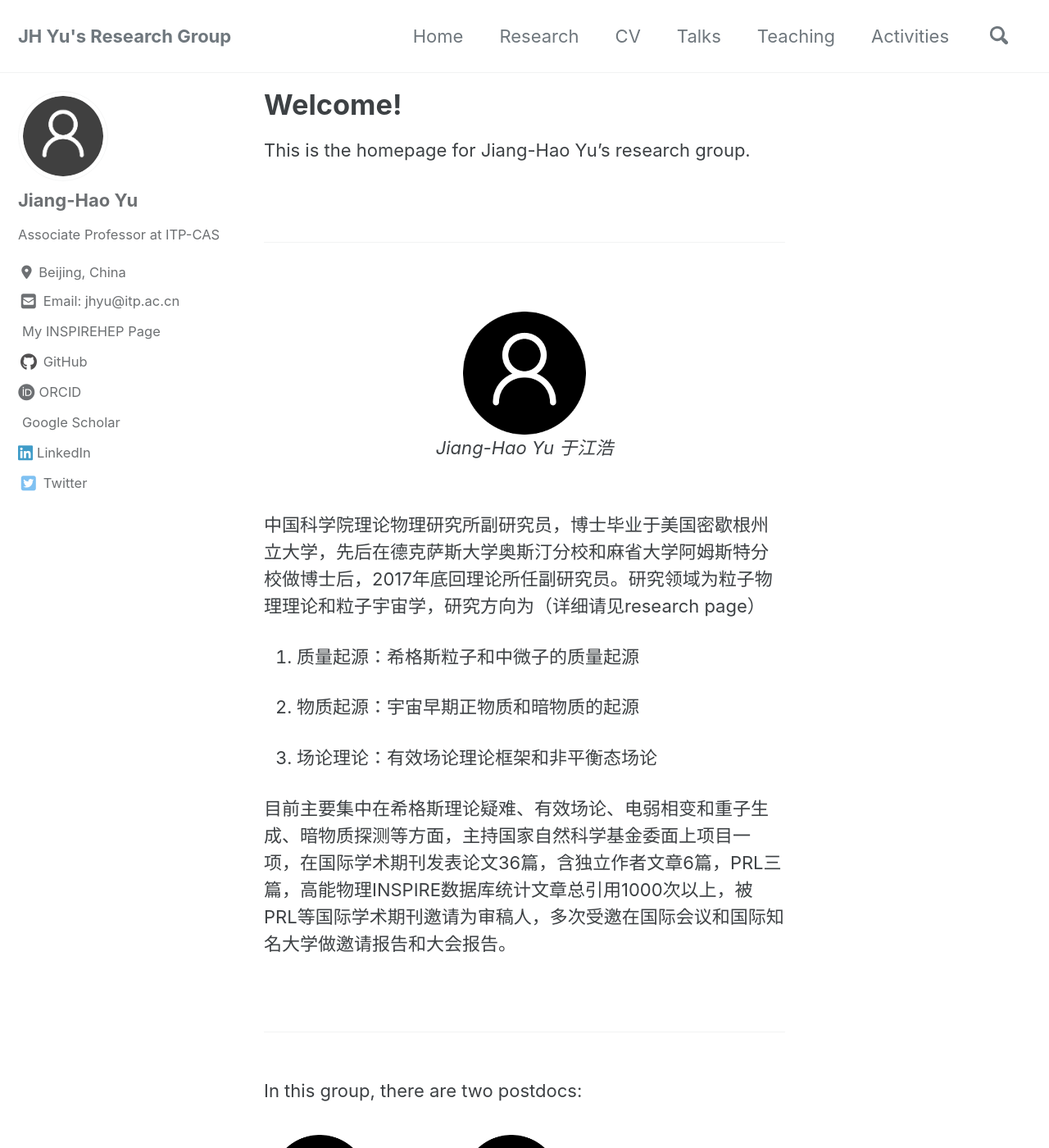
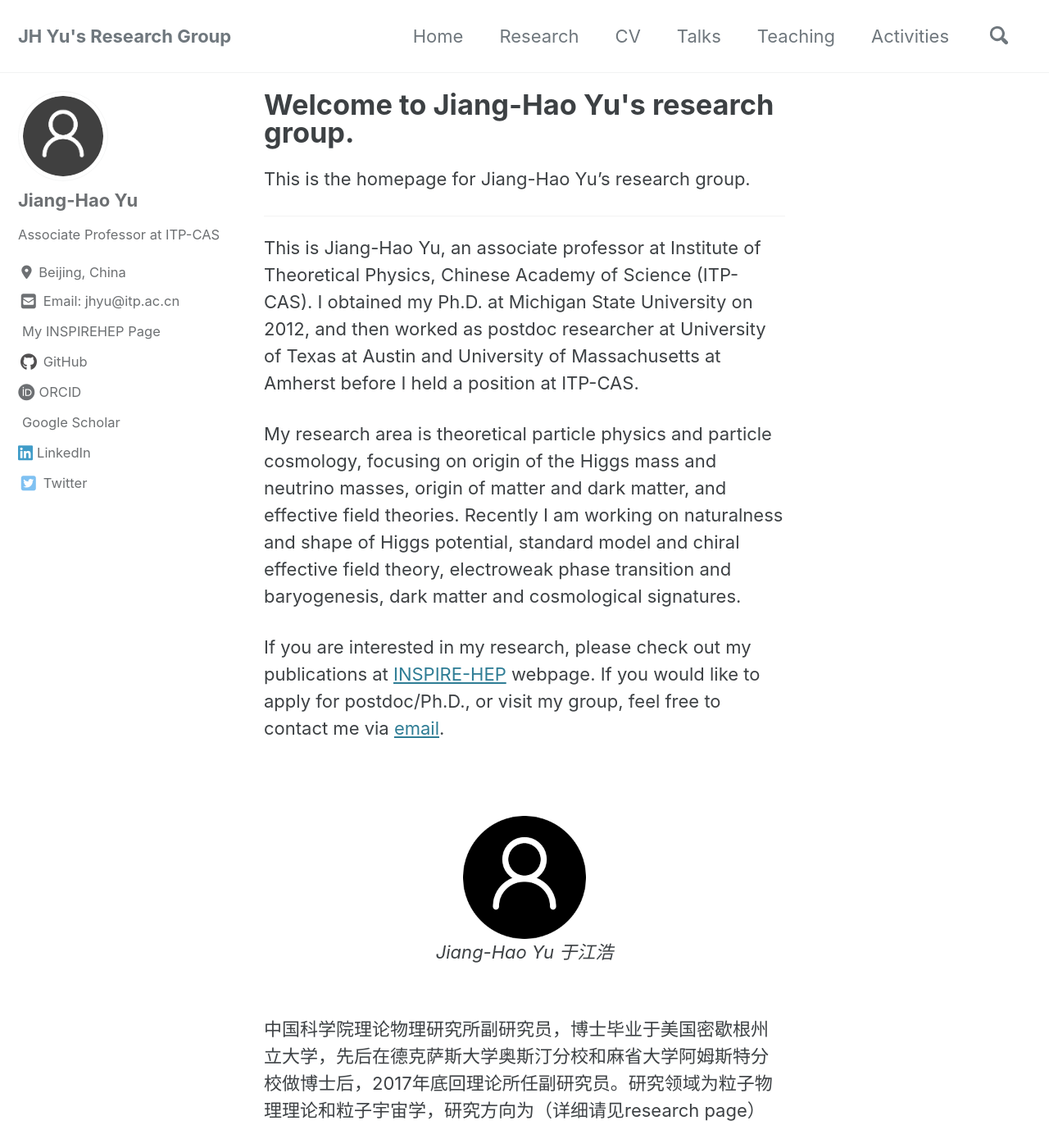
Before and after one commit to jhyu-itp/jhyu-itp.github.io, a Jekyll site: the page built from _pages/index.md, in a window 1280 px wide and 1400 px high. Shown: the whole window at 82% size. Built offline with Jekyll 4.4.1, drawn with Linux system fonts in a browser that asks for light colours; cached includes are drawn as plain includes; nearby versions of some CDN libraries; a style sheet for code colours, icons or effects is not loaded.

Commit message:
Update index.md

```diff
--- a/_pages/index.md
+++ b/_pages/index.md
@@ -2,7 +2,7 @@
 layout: home
 author_profile: true
 permalink: /
-title: Welcome!
+title: Welcome to Jiang-Hao Yu's research group.
 
 # Delete next lines if you prefer not to have a feature row
 feature_row_title: PI 简介
@@ -18,10 +18,17 @@ feature_row:
 
 
 This is the homepage for Jiang-Hao Yu's research group.
-<br />
-<br />
+
 
 -----------------
+
+This is Jiang-Hao Yu, an associate professor at Institute of Theoretical Physics, Chinese Academy of Science (ITP-CAS). I obtained my Ph.D. at Michigan State University on 2012, and then worked as postdoc researcher at University of Texas at Austin and University of Massachusetts at Amherst before I held a position at ITP-CAS.
+
+My research area is theoretical particle physics and particle cosmology, focusing on origin of the Higgs mass and neutrino masses, origin of matter and dark matter, and effective field theories. Recently I am working on naturalness and shape of Higgs potential, standard model and chiral effective field theory, electroweak phase transition and baryogenesis, dark matter and cosmological signatures.
+
+If you are interested in my research, please check out my publications at [INSPIRE-HEP](https://inspirehep.net/authors/1066117) webpage. If you would like to apply for postdoc/Ph.D., or visit my group, feel free to contact me via [email](jhyu@itp.ac.cn).
+
+
 <br />
 
 <p align="center">
```
